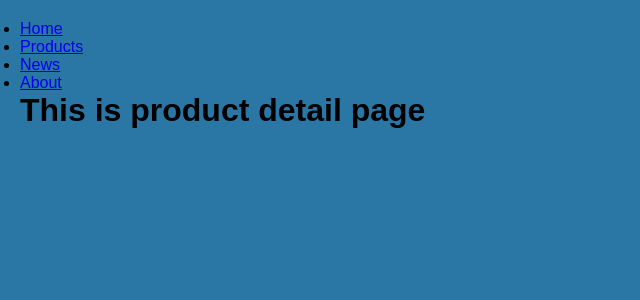
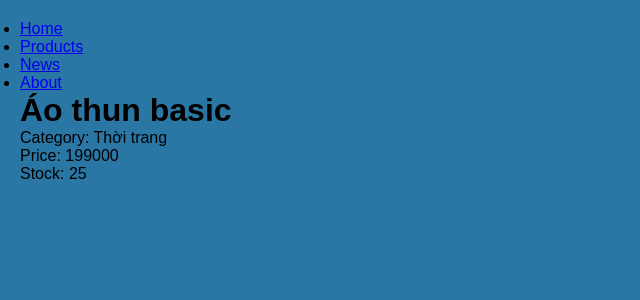
Before and after one commit to TruongTuanDung2001/React-learning, a React (Vite) app: page /products/p1 in a window 1280 px wide. Shown: the top 300 px of the page, without its empty margins (0-640 px from the left). Built offline with nearby package versions, Linux system fonts and the light colour scheme; data requests are answered from the project's data file.

Commit message:
Handle function getProductById() by params, useState, useEffect, fetch api

```diff
--- a/src/components/ProductDetailPage.jsx
+++ b/src/components/ProductDetailPage.jsx
@@ -1,3 +1,4 @@
+import { useEffect, useState } from "react";
 import { useParams } from "react-router-dom";
 
 export default function ProductDetailPage() {
@@ -14,7 +15,47 @@ export default function ProductDetailPage() {
     */
   const { id } = useParams();
   // console.log("detail page");
-  // console.log(id); là id
+  //   console.log(id);
   // console.log(typeof id); string
-  return <h1>This is product detail page</h1>;
+  const API_URL = `http://localhost:3001/products`;
+  const [dataProduct, setDataProduct] = useState(null); // vì lấy 1 sản phẩm nên nó là 1 object hoặc null cho cùng kiểu dữ liệu
+  const [loading, setLoading] = useState(true);
+
+  async function getProductById(id) {
+    try {
+      setLoading(true); // để khi đổi dữ liệu thì vẫn còn loading
+      const response = await fetch(`${API_URL}/${id}`, {
+        method: "GET",
+      });
+      if (!response.ok) throw new Error("Get data product fails");
+      const data = await response.json();
+      console.log(data);
+      setDataProduct(data);
+    } catch (error) {
+      console.log(error.message);
+    } finally {
+      setLoading(false);
+    }
+  }
+
+  // loading data local
+  useEffect(() => {
+    getProductById(id);
+  }, [id]); // đặt là id vì nếu đang ở sp1 mà chuyển sang sp2 thì id thay đổi sẽ chạy lại getProductById(id);
+
+  //return
+  return (
+    <div className="productDetail">
+      {loading ? (
+        <h3>Loading</h3>
+      ) : (
+        <div>
+          <h1>{dataProduct.name}</h1>
+          <p>Category: {dataProduct.category}</p>
+          <p>Price: {dataProduct.price}</p>
+          <p>Stock: {dataProduct.stock}</p>
+        </div>
+      )}
+    </div>
+  );
 }
```
